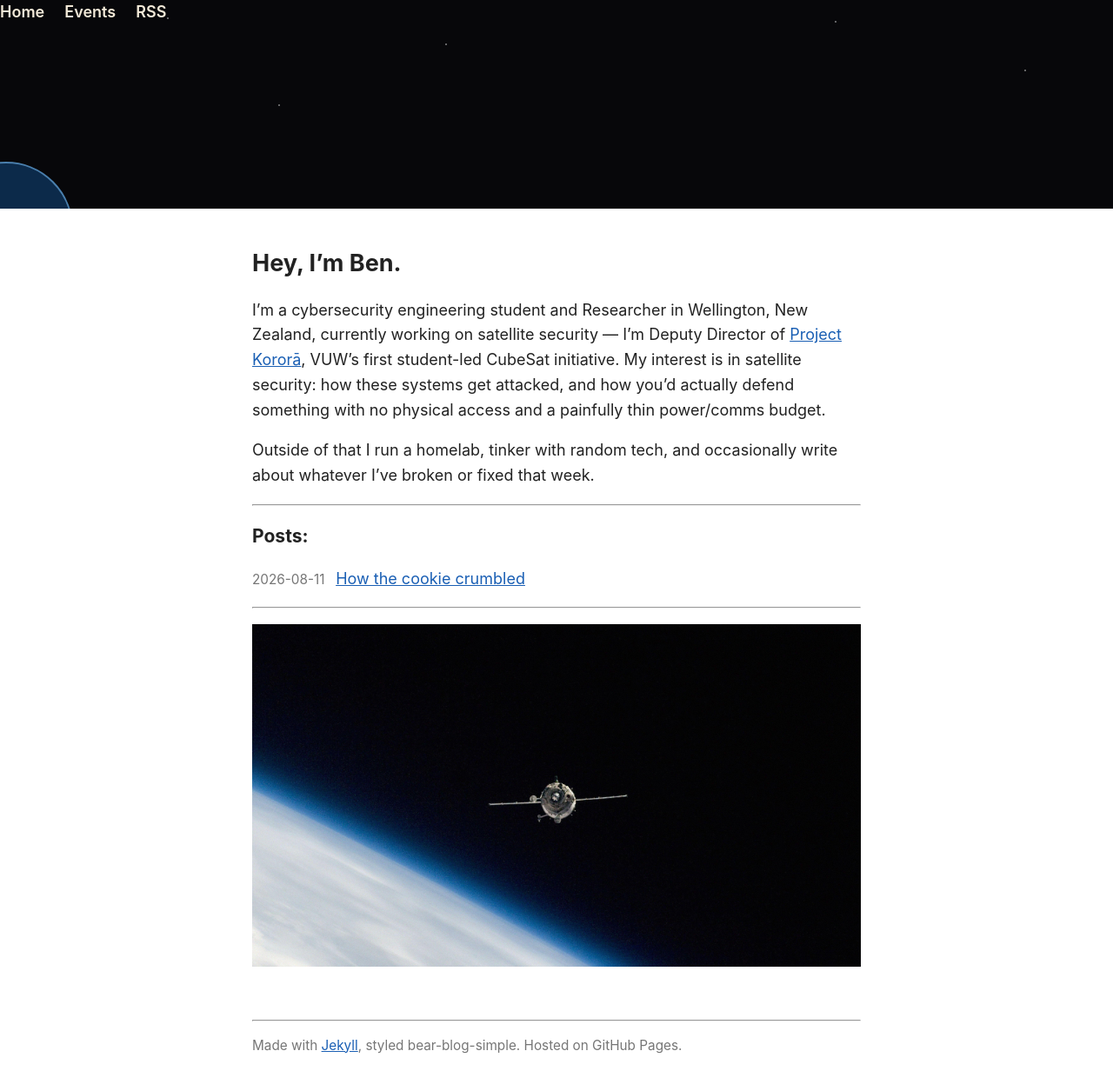
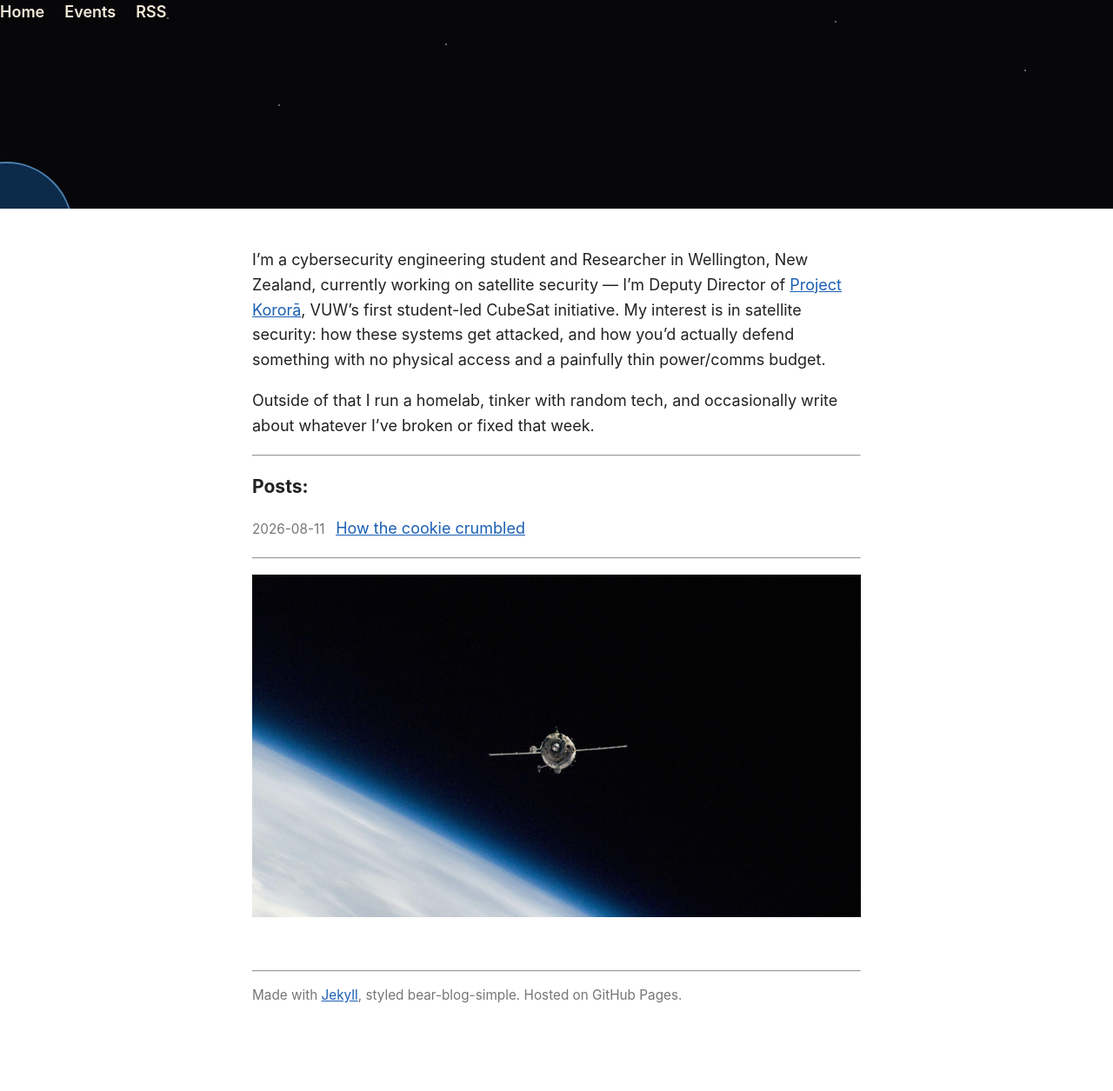
Before and after one commit to benvandw/benvandw.github.io, a Jekyll site: the page built from index.md, in a window 1280 px wide. Shown: the whole page at 87% size. Built offline with Jekyll 4.4.1, drawn with Linux system fonts in a browser that asks for light colours; after the commit the page ends 1198 px from its top, so only the background shows below that.

Commit message:
Remove introductory line from index.md
Removed introductory line about Ben.

```diff
--- a/index.md
+++ b/index.md
@@ -2,8 +2,6 @@
 layout: default
 title: Home
 ---
-
-## Hey, I'm Ben.
 
 I'm a cybersecurity engineering student and Researcher in Wellington, New Zealand,
 currently working on satellite security — I'm Deputy Director of
```
